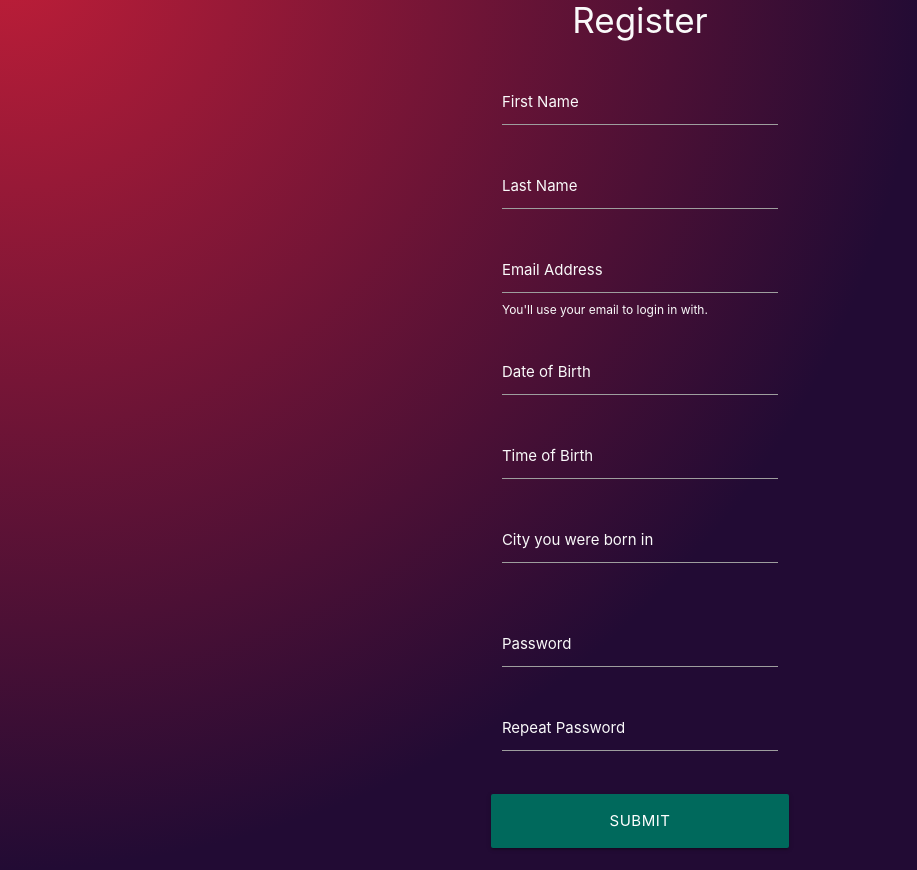
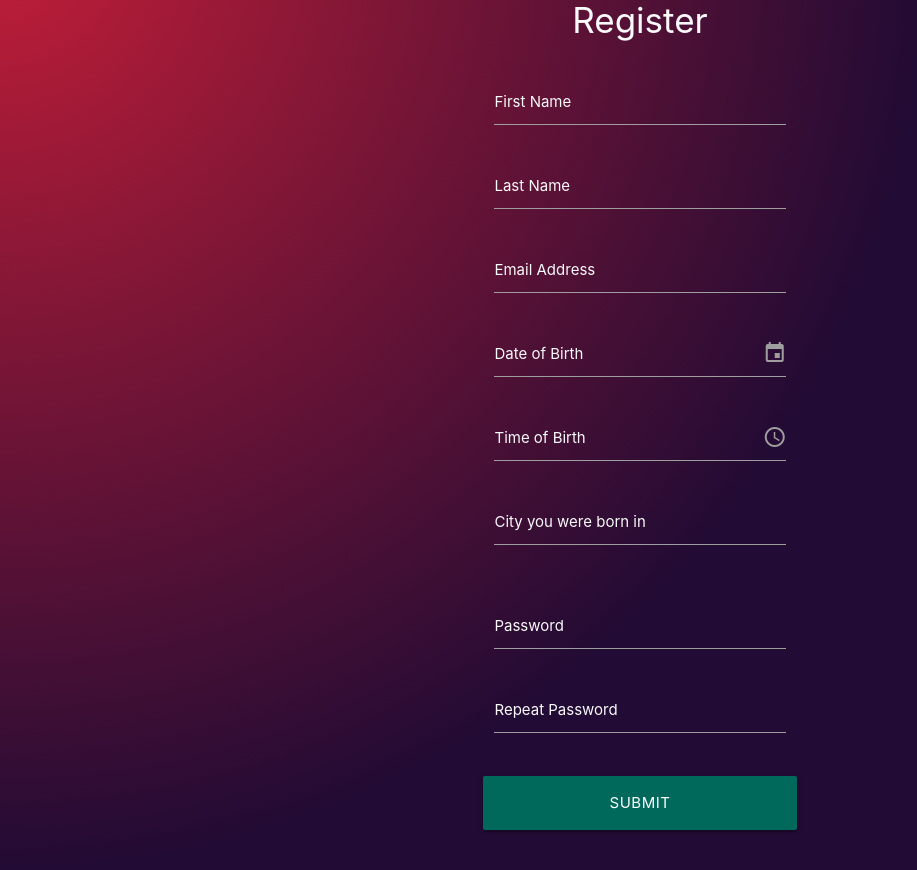
Before and after one commit to Ty-Thetravelguy/sebastian-oracle-tarot, a Flask app: page /register in a window 1280 px wide. Shown: the part 56-926 px from the top of the page, without its empty margins (0-917 px from the left). Run offline with Flask 3, Linux system fonts and the light colour scheme; some libraries are stand-ins or nearby versions.

Commit message:
working on some stylying issues on the reg form but will come back to it.

```diff
--- a/static/css/style.css
+++ b/static/css/style.css
@@ -90,6 +94,20 @@ h1{
     background-color: #574880;
 }
 
+.input-icon-wrapper {
+    position: relative;
+}
+
+.input-icon {
+    position: absolute;
+    top: 40%;
+    right: 10px;
+    transform: translateY(-50%);
+    color: #9e9e9e; /* Adjust icon color */
+
+}
+
+
 /****************************Media Queries**************************/
 
 @media (max-width:1440px) {
--- a/templates/register.html
+++ b/templates/register.html
@@ -1,10 +1,9 @@
 {% extends "base.html" %}
 {% block content %}
-
+<div class="container register-page">
     <h1 class="center-align grey-text text-lighten-5">Register</h1>
-
     <div class="row">
-    <form class="col s12 m4 offset-m4" method="POST">
+        <form class="col s12 m6 offset-m3" method="POST">
             <!-- User data -->
             <div class="row">
                 <div class="input-field col s12">
@@ -18,16 +17,18 @@
                 <div class="input-field col s12">
                     <input id="email" name="email" type="email" class="validate grey-text text-lighten-5" required>
                     <label for="email" class="grey-text text-lighten-5">Email Address</label>
-                <span class="helper-text grey-text text-lighten-5" data-error="wrong" data-success="right">You'll use
-                    your email to login in with.</span>
+                    <!-- <span class="helper-text grey-text text-lighten-5" data-error="wrong" data-success="right">You'll use
+                        your email to login in with.</span> -->
                 </div>
-            <div class="input-field col s12">
+                <div class="input-icon-wrapper input-field col s12">
                         <input id="date_of_birth" name="date_of_birth" type="text" class="datepicker grey-text text-lighten-5" required>
                         <label for="date_of_birth" class="grey-text text-lighten-5">Date of Birth</label>
+                        <i class="material-icons input-icon">event</i>
                 </div>
-            <div class="input-field col s12">
+                <div class="input-icon-wrapper input-field col s12">
                         <input id="time_of_birth" name="time_of_birth" type="text" class="timepicker grey-text text-lighten-5">
                         <label for="time_of_birth" class="grey-text text-lighten-5">Time of Birth</label>
+                        <i class="material-icons input-icon">access_time</i>
                 </div>
                 <div class="input-field col s12">
                     <input id="place_of_birth" name="place_of_birth" type="text" class="validate grey-text text-lighten-5" required>
@@ -52,5 +53,5 @@
             </div>
         </form>
     </div>
-
+</div>
 {% endblock %}
```
Also changed, not shown: other parts of static/css/style.css (+22 -18 lines), templates/index.html (+3 -6 lines), templates/login.html (+48 -15 lines). Lines whose indentation alone changed are shown as unchanged.
